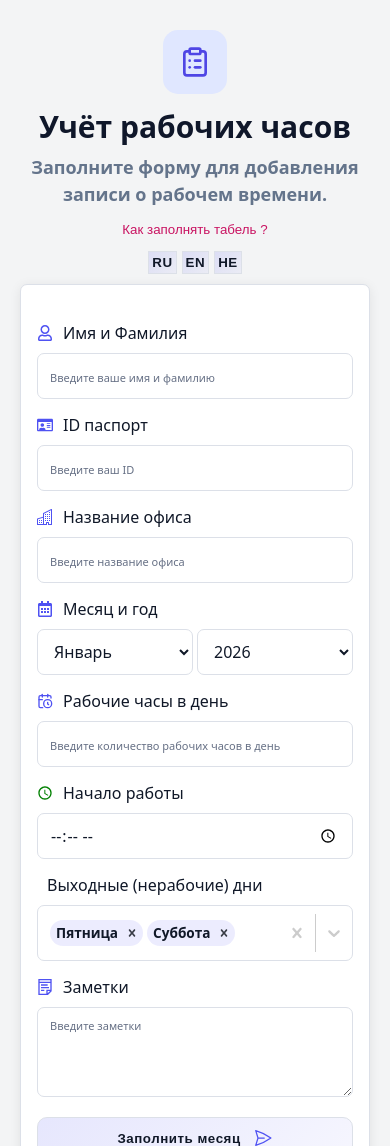
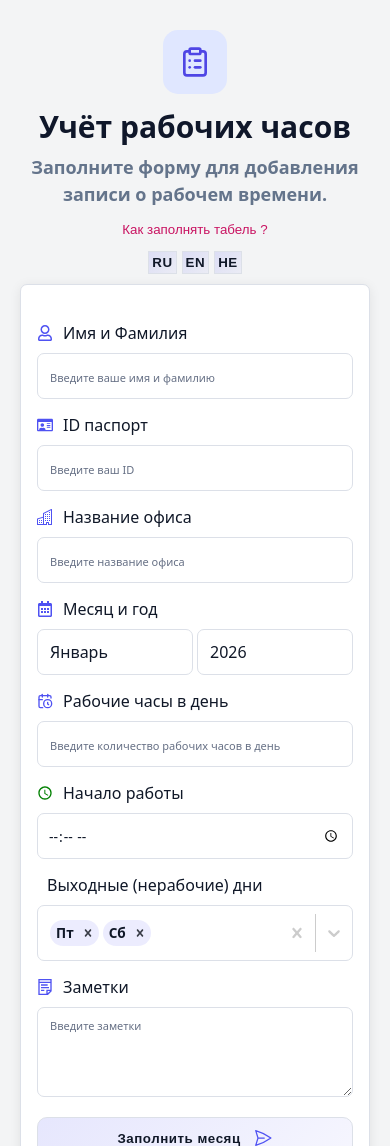
Before and after one commit to sashagutman/timesheet-app, a React (Vite) app: page / in a window 390 px wide. Shown: the top 1146 px of the page. Built offline with nearby package versions, Linux system fonts and the light colour scheme.

Commit message:
Update weekdays to short format (EN/RU/HE)

```diff
--- a/src/index.css
+++ b/src/index.css
@@ -87,3 +87,23 @@ flex-direction: row-reverse;
 input[type="time"] {
   direction: ltr;
 }
+
+input[type="date"],
+input[type="time"],
+select {
+  width: 100%;
+  max-width: 100%;
+  min-width: 0;
+  box-sizing: border-box;
+  -webkit-appearance: none;
+  appearance: none;
+}
+
+@media (max-width: 480px) {
+  input[type="date"],
+  input[type="time"],
+  select {
+    font-size: 14px;
+    padding: 8px 10px;
+  }
+}
--- a/src/locales/en/translation.json
+++ b/src/locales/en/translation.json
@@ -68,13 +68,13 @@
   },
 
   "weekdays": {
-  "0": "Sunday",
-  "1": "Monday",
-  "2": "Tuesday",
-  "3": "Wednesday",
-  "4": "Thursday",
-  "5": "Friday",
-  "6": "Saturday"
+  "0": "Sun",
+  "1": "Mon",
+  "2": "Tue",
+  "3": "Wed",
+  "4": "Thu",
+  "5": "Fri",
+  "6": "Sat"
 },
 
 "months": {
--- a/src/locales/he/translation.json
+++ b/src/locales/he/translation.json
@@ -68,14 +68,14 @@
   },
 
   "weekdays": {
-    "0": "יום ראשון",
-    "1": "יום שני",
-    "2": "יום שלישי",
-    "3": "יום רביעי",
-    "4": "יום חמישי",
-    "5": "יום שישי",
-    "6": "שבת"
-  },
+  "0": "א׳",
+  "1": "ב׳",
+  "2": "ג׳",
+  "3": "ד׳",
+  "4": "ה׳",
+  "5": "ו׳",
+  "6": "ש׳"
+},
 
   "months": {
     "01": "ינואר",
--- a/src/locales/ru/translation.json
+++ b/src/locales/ru/translation.json
@@ -68,13 +68,13 @@
   },
 
   "weekdays": {
-  "0": "Воскресенье",
-  "1": "Понедельник",
-  "2": "Вторник",
-  "3": "Среда",
-  "4": "Четверг",
-  "5": "Пятница",
-  "6": "Суббота"
+  "0": "Вс",
+  "1": "Пн",
+  "2": "Вт",
+  "3": "Ср",
+  "4": "Чт",
+  "5": "Пт",
+  "6": "Сб"
 },
 
 "months": {
--- a/src/styles/table/table.css
+++ b/src/styles/table/table.css
@@ -22,7 +22,7 @@
 
 .date-cell{
   display: grid;
-  grid-template-columns: 90px 1fr;
+  grid-template-columns: 44px 1fr;
   align-items: center;
   gap: 5px;
   font-size: 12px;
```
